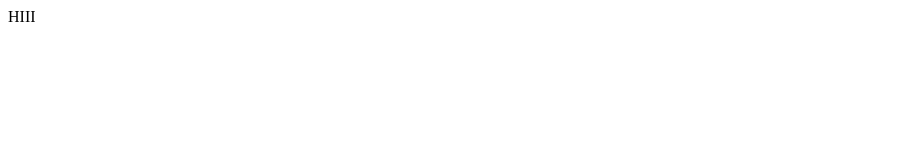
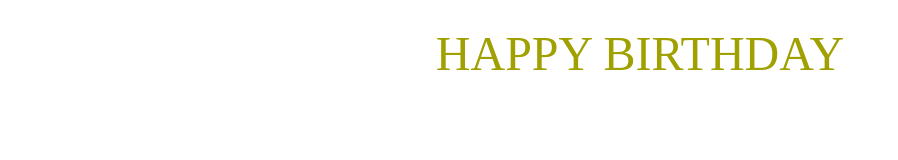
Before and after one commit to phanhuyhieu11/doanthuongsn, a plain HTML site: page index.html in a window 1280 px wide. Shown: the whole page, without its empty margins (0-898 px from the left). Drawn offline with Linux system fonts and the light colour scheme.

Commit message:
Update index.html

```diff
--- a/index.html
+++ b/index.html
@@ -1 +1 @@
-<p>HIII</p>
+<center></br><font size="500" color="Amazon">HAPPY BIRTHDAY</font></center>
```
